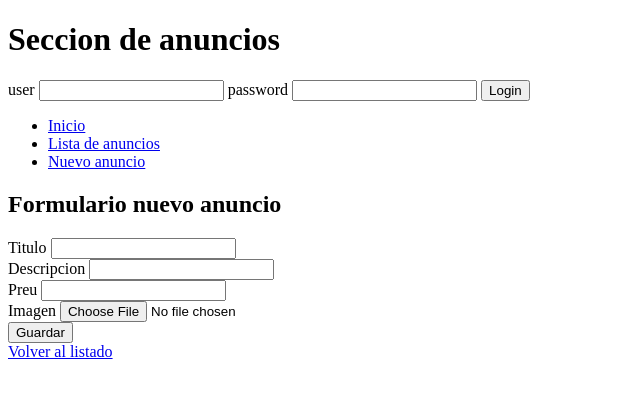
After one commit to RDN8720xx/mascotas2020, a PHP site: page /views/mascota/form_new.php in a window 1280 px wide. The commit adds this page. Shown: the top 398 px of the page, without its empty margins (0-640 px from the left). Run offline with PHP 8.4, Linux system fonts and the light colour scheme; the template is opened without the code that fills it, so the values that code supplies are empty; some libraries are stand-ins or nearby versions.

Commit message:
Version 1.05

```diff
--- a/controllers/MascotaController.php
+++ b/controllers/MascotaController.php
@@ -25,7 +25,7 @@ class MascotaController{
         //recuperar el libro con dicho codigo
         $mascota=Mascota::getMascota($id);
 
-        //comprobar que el anuncio existe
+        //comprobar que la mascota existe
         if(!$mascota)
             throw new Exception("No existe la mascota $id.");
 
--- /dev/null
+++ b/views/mascota/form_new.php
@@ -0,0 +1,47 @@
+<!DOCTYPE html>
+<html>
+	<head>
+		<meta charset="UTF-8">
+		<title>Formulario Nuevo Anuncio</title>
+	</head>
+	<body>
+		<h1>Seccion de anuncios</h1>
+		<?php if(!$usuario){?>
+			<form method="post">
+				<label>user</label>
+				<input type="text" name="user">
+				<label>password</label>
+				<input type="password" name="password">
+				<input type="submit" name="login" value="Login">
+			</form>
+		<?php }else{?>
+			<form method="post">
+				<label>Bienvenido <?=$usuario->user?></label>
+				<input type="submit" name="logout" value="Logout">
+			</form>
+		<?php }?>
+			<ul>
+				<li><a href="/">Inicio</a></li>
+				<li><a href="/ad">Lista de anuncios</a></li>
+				<li><a href="/ad/create">Nuevo anuncio</a></li>
+			</ul>
+		<h2>Formulario nuevo anuncio</h2>
+		<form method="post" action="ad/store" enctype="multipart/form-data">
+
+
+			<label>Titulo</label>
+			<input type="text" name="titol" required="required" maxlength="32"><br>
+			<label>Descripcion</label>
+			<input type="text" name="descripcio" required="required" maxlength="64"><br>
+			<label>Preu</label>
+			<input type="text" name="preu" required="required"><br>
+			<label>Imagen</label>
+			<input type="file" name="imatge"><br>
+
+
+			<input type="submit" name="guardar" value="Guardar">
+		</form>
+
+		<a href="/anunci/list">Volver al listado</a>
+	</body>
+</html>
```
Also changed, not shown: views/mascota/lista.php (+17 -12 lines).
